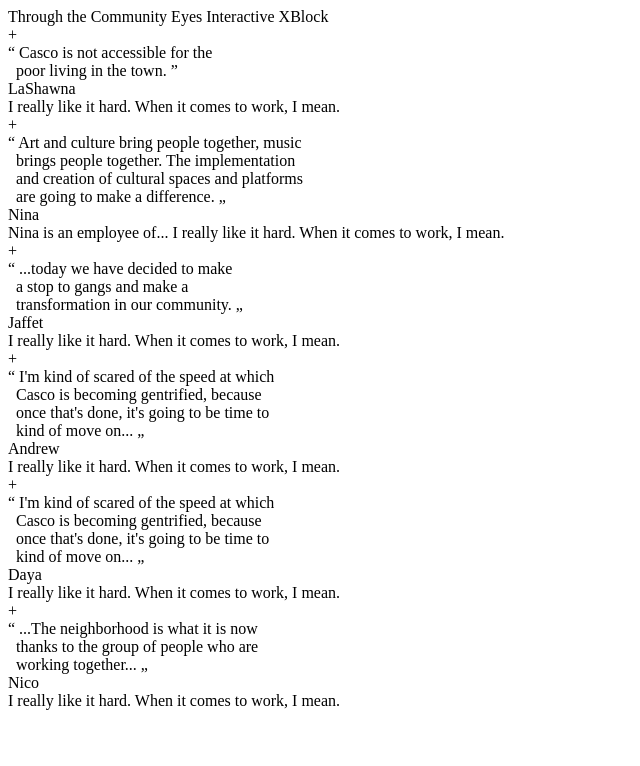
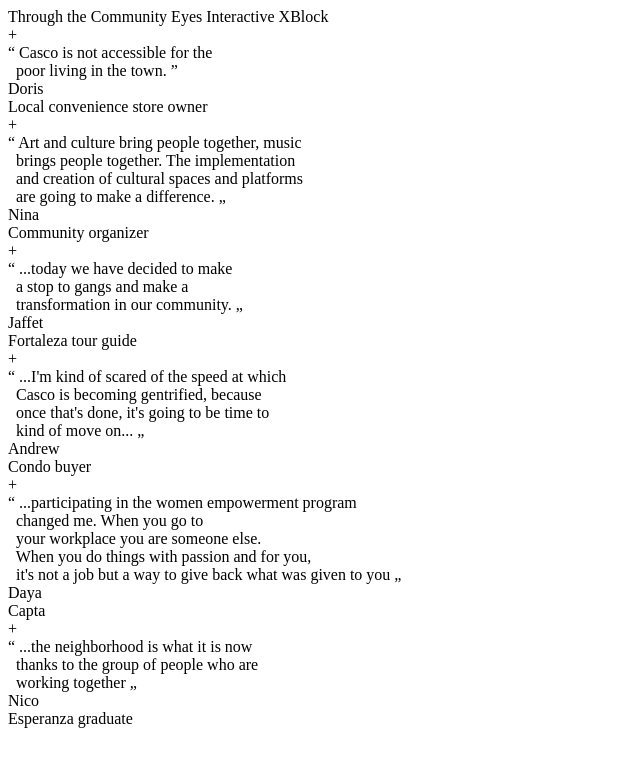
Before and after one commit to mbareta/through_the_community_eyes, a plain HTML site: page community_eyes/static/html/community_eyes.html in a window 1280 px wide. Shown: the whole page, without its empty margins (0-640 px from the left). Drawn offline with Linux system fonts and the light colour scheme.

Commit message:
Text change

```diff
--- a/community_eyes/static/html/community_eyes.html
+++ b/community_eyes/static/html/community_eyes.html
@@ -25,10 +25,10 @@
             &#8221;
           </div>
           <div class="name">
-            LaShawna
+            Doris
           </div>
           <div class="description">
-            I really like it hard. When it comes to work, I mean.
+            Local convenience store owner
           </div>
         </div>
       </div>
@@ -58,7 +58,7 @@
               Nina
             </div>
             <div class="description">
-              Nina is an employee of... I really like it hard. When it comes to work, I mean.
+              Community organizer
             </div>
         </div>
       </div>
@@ -85,7 +85,7 @@
               Jaffet
             </div>
             <div class="description">
-              I really like it hard. When it comes to work, I mean.
+              Fortaleza tour guide
             </div>
         </div>
       </div>
@@ -99,7 +99,7 @@
         <div class="expander-text" style="top: 25%; left: 6%;">
           <div class="quote">
               &#8220;
-              I'm kind of scared of the speed at which
+              ...I'm kind of scared of the speed at which
               <br>
               &nbsp;
               Casco is becoming gentrified, because
@@ -115,7 +115,7 @@
               Andrew
             </div>
             <div class="description">
-              I really like it hard. When it comes to work, I mean.
+              Condo buyer
             </div>
         </div>
       </div>
@@ -129,23 +129,26 @@
         <div class="expander-text" style="top: 10%; left: 15%;">
           <div class="quote">
               &#8220;
-              I'm kind of scared of the speed at which
+              ...participating in the women empowerment program
               <br>
               &nbsp;
-              Casco is becoming gentrified, because
+              changed me. When you go to
               <br>
               &nbsp;
-              once that's done, it's going to be time to
+              your workplace you are someone else.
               <br>
               &nbsp;
-              kind of move on...
+              When you do things with passion and for you,
+              <br>
+              &nbsp;
+              it's not a job but a way to give back what was given to you
               &#8222;
             </div>
             <div class="name">
               Daya
             </div>
             <div class="description">
-              I really like it hard. When it comes to work, I mean.
+              Capta
             </div>
         </div>
       </div>
@@ -159,20 +162,20 @@
         <div class="expander-text" style="top: 8%; left: 35%;">
           <div class="quote">
               &#8220;
-              ...The neighborhood is what it is now
+              ...the neighborhood is what it is now
               <br>
               &nbsp;
               thanks to the group of people who are
               <br>
               &nbsp;
-              working together...
+              working together
               &#8222;
             </div>
             <div class="name">
               Nico
             </div>
             <div class="description">
-              I really like it hard. When it comes to work, I mean.
+              Esperanza graduate
             </div>
         </div>
       </div>
```
